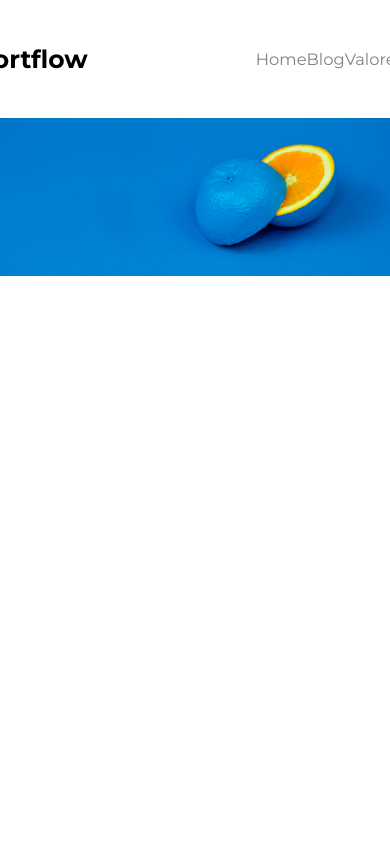
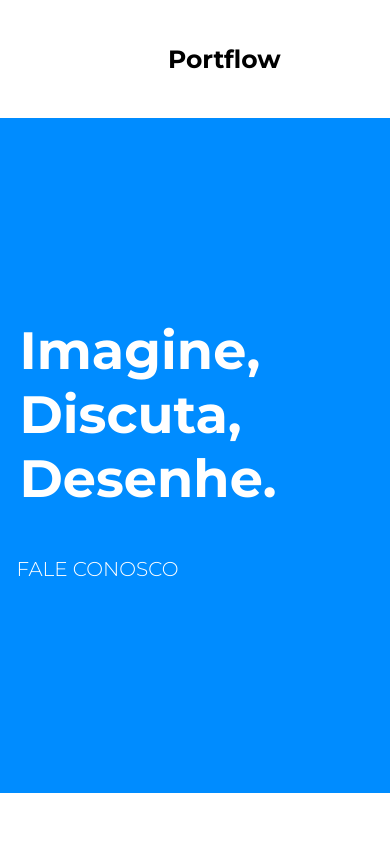
Before and after one commit to eyeobserver/portflow-desafio-vnw2022, a plain HTML site: page index.html in a window 390 px wide. Shown: the top 844 px of the page. Drawn offline with Linux system fonts and the light colour scheme.

Commit message:
atualização

```diff
--- a/index.html
+++ b/index.html
@@ -26,7 +26,7 @@
             <h3 class="faleConosco">FALE CONOSCO</h3>
         </div>
         <section class="secondSectionMain">
-            <figure><img src="./assets/NoPath - Copia (20).png" alt="cafe"></figure>
+            <figure class="scaleFx1"><img src="./assets/NoPath - Copia (20).png" alt="cafe"></figure>
             <figure><img src="./assets/NoPath - Copia (21).png" alt="muance"></figure>
             <figure><img src="./assets/NoPath - Copia (22).png" alt="pao-de-queijo"></figure>
             <figure><img src="./assets/NoPath - Copia (23).png" alt="natfit"></figure>
--- a/style.css
+++ b/style.css
@@ -126,3 +126,32 @@ h4{
     height: -1vh;
     font-family: "Montserrat", sans-serif;
 }
+@media (max-width: 500px) {
+    header, .logoHeader {
+        width: 100vw;
+        margin-left: 5vw;
+    }
+    h1 {
+        margin-left: 8vw;
+    }
+    h3 {
+        margin-left: -25vw;
+        margin-top: 15vw;
+        width: 100vW;
+    }
+    div {
+        background-image: none;
+        background-color: rgb(0, 140, 255);
+    }
+    .menuList {
+        display: none;
+    }
+    .secondSectionMain img{
+        height: none;
+        justify-content: none;
+    }
+    .logoHeader{
+        justify-content: center
+    }
+    }
+}
```
